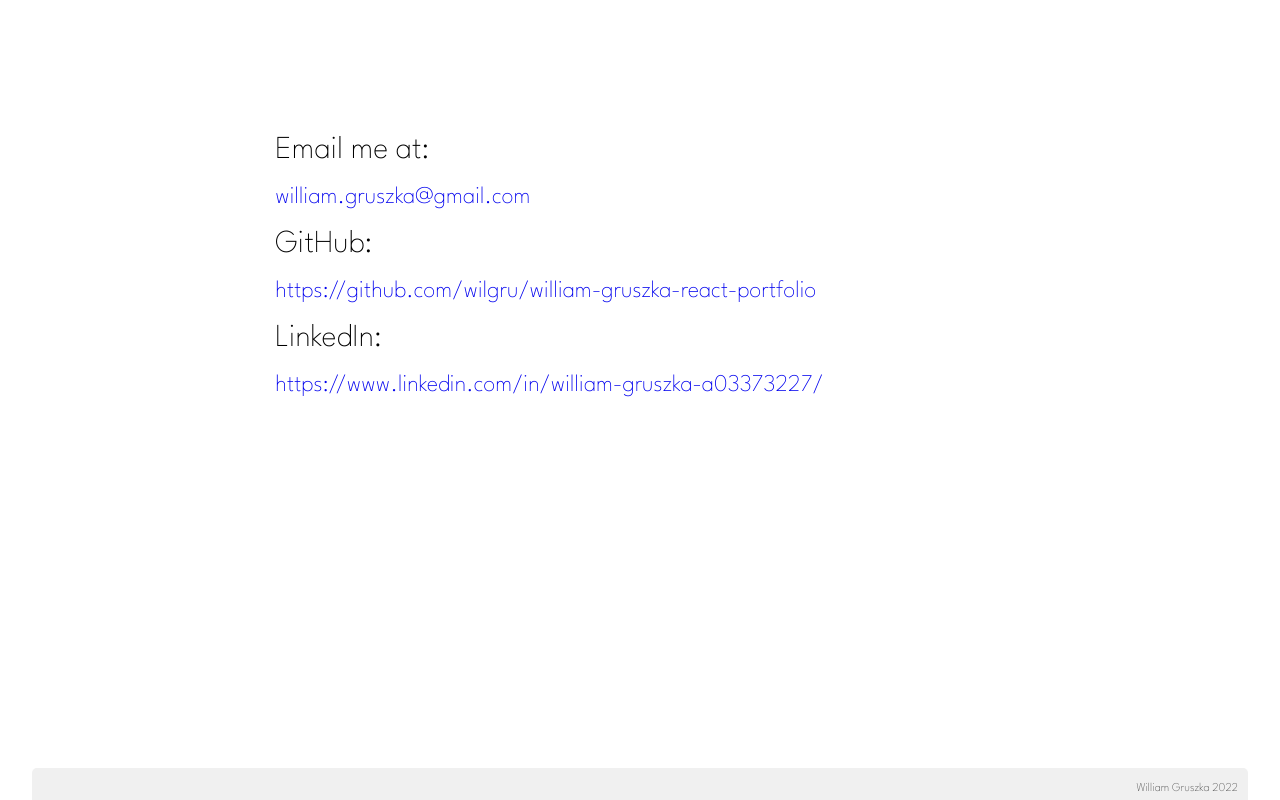
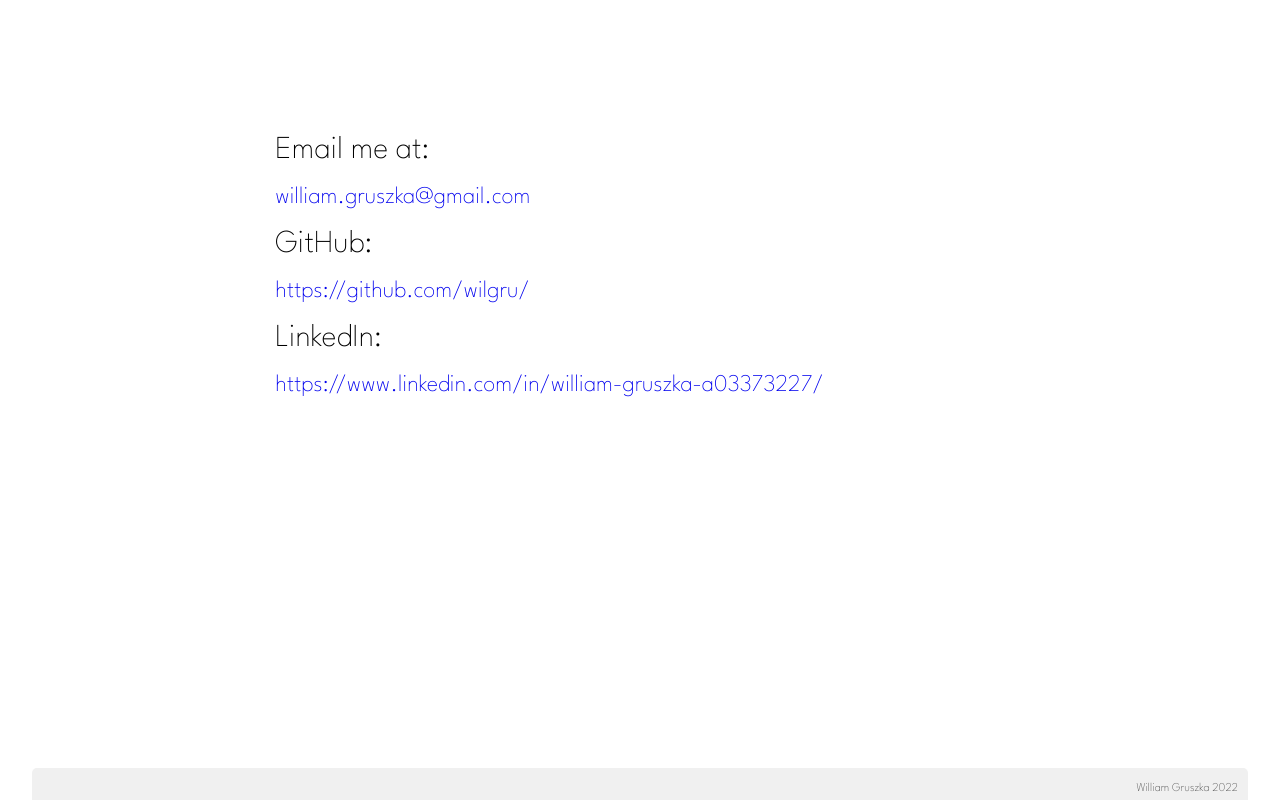
Before and after one commit to wilgru/William-Gruszka-React-Portfolio, a React (Create React App) app: page / in a window 1280 px wide. Shown: the part 3566-4366 px from the top of the page. Built offline with nearby package versions, Linux system fonts and the light colour scheme.

Commit message:
fixed link to GitHub

```diff
--- a/src/components/App.js
+++ b/src/components/App.js
@@ -78,7 +78,7 @@
               <h1>Email me at:</h1>
               <a style={{padding: 0, margin: 0, fontSize: "24px"}} href='mailto: william.gruszka@gmail.com'>william.gruszka@gmail.com</a>
               <h1>GitHub:</h1>
-              <a style={{padding: 0, margin: 0, fontSize: "24px"}} href='https://github.com/wilgru/william-gruszka-react-portfolio'>https://github.com/wilgru/william-gruszka-react-portfolio</a>
+              <a style={{padding: 0, margin: 0, fontSize: "24px"}} href='https://github.com/wilgru/'>https://github.com/wilgru/</a>
               <h1>LinkedIn:</h1>
               <a style={{padding: 0, margin: 0, fontSize: "24px"}} href='https://www.linkedin.com/in/william-gruszka-a03373227/'>https://www.linkedin.com/in/william-gruszka-a03373227/</a>
               {/* <form autoComplete="false">
```
